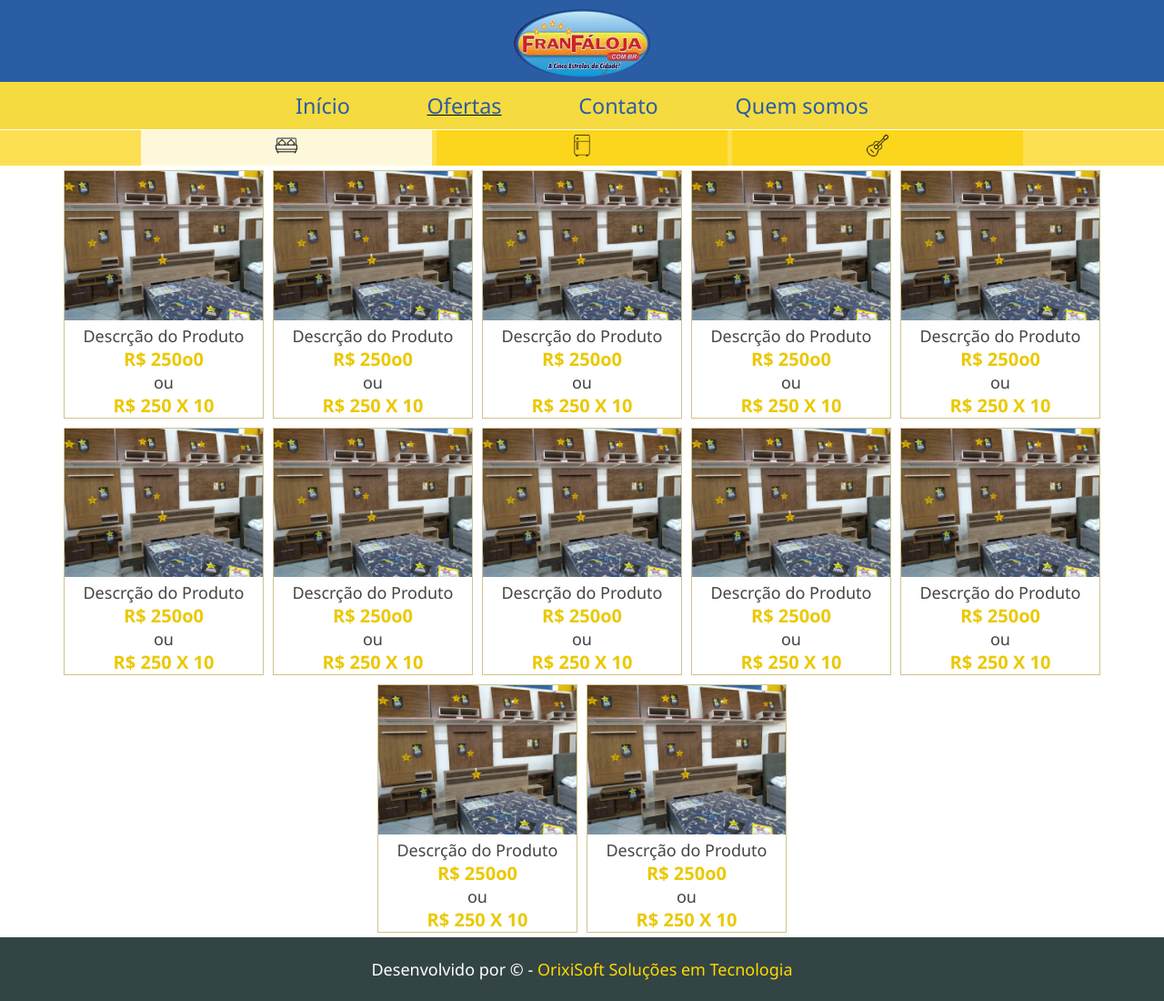
After one commit to QuevemCosta/franfaloja, a PHP site: page /paginas/ofertas.php in a window 1280 px wide. The commit adds this page. Shown: the whole page at 91% size. Run offline with PHP 8.4, Linux system fonts and the light colour scheme.

Commit message:
Criando nvas paginas

```diff
--- a/css/containner-produtos.css
+++ b/css/containner-produtos.css
@@ -37,13 +37,11 @@
 .containner-produtos nav ul li button:hover{
     background-color: rgba(255, 255, 255, 0.788);
     color: #2A5DA4;
-    border-bottom-right-radius: 10px;
 }
 
 .containner-produtos nav ul li .btn-ativo{
     background-color: rgba(255, 255, 255, 0.788);
     color: #2A5DA4;
-    border-bottom-right-radius: 10px;
 }
 .disabled{
     display: none;
@@ -63,11 +61,26 @@
 }
 .containner-produtos section .grup-produtos .produto-click{
     max-width: 220px;
-    border: 1px solid #f6db40;
+    border: 1px solid #cec48d;
     margin:5px;
+    text-align:center;
+    color: #444;
+
+}
+.containner-produtos section .grup-produtos .produto-click h2{
+    font-size: 18px;
+    font-weight: 400;
 }
 .containner-produtos section .grup-produtos .produto-click img{
  width: 100%;
+}
+.containner-produtos section .grup-produtos .produto-click span{
+    font-size: 20px;
+    font-weight: 600;
+    color: #ebc802;
+}
+.containner-produtos section .grup-produtos .produto-click .av{
+    color: #2A5DA4;
 }
 @media screen and (max-width:700px){
 
--- a/css/menu-descktop.css
+++ b/css/menu-descktop.css
@@ -2,6 +2,7 @@
     width: 100%;
     background: #F6DB40;
     text-align: center;
+    border-bottom: 1px solid #fff;
 }
 #menu-descktop nav ul li{
     display: inline-block;
--- /dev/null
+++ b/paginas/ofertas.php
@@ -0,0 +1,223 @@
+<!DOCTYPE html>
+<html lang="pt-br">
+<head>
+    <meta charset="UTF-8">
+    <meta name="viewport" content="width=device-width, initial-scale=1.0">
+    <meta http-equiv="X-UA-Compatible" content="ie=edge">
+
+    <link rel="stylesheet" href="../css/reset.css">
+    <link rel="stylesheet" href="../css/topo.css">
+    <link rel="stylesheet" href="../css/menu-descktop.css">
+    <link rel="stylesheet" href="../css/main.css">
+    <link rel="stylesheet" href="../css/carrocel.css">
+    <link rel="stylesheet" href="../css/containner-produtos.css">
+    <link rel="stylesheet" href="../css/footer.css">
+
+
+    <title>Franfaloja:HOME</title>
+</head>
+<body>
+    <header>
+        <h1>Franfaloja Oriximiná</h1>
+        <div id="logo">
+            <a href=""><img src="../icons/logo.png" alt="Franfaloja Oriximiná"></a>
+        </div>
+        <div class="grup-btn-menu">
+            <button type="menu" id="abre-menu">Menu</button>
+            <button type="button" id="fecha-menu">x</button>
+        </div>
+
+    </header>
+    <div id="menu-descktop">
+        <nav>
+            <ul>
+                <li ><a href="../index.html">Início</a></li>
+                <li class="ativo"><a href="">Ofertas</a></li>
+                <li><a href="contato.html">Contato</a></li>
+                <li><a href="quem-somos.html">Quem somos</a></li>
+            </ul>
+        </nav>
+    </div>
+    <div id="menu-mobo">
+        <nav>
+            <ul>
+                <li ><a href="../index.html">Início</a></li>
+                <li class="ativo"><a href="">Ofertas</a></li>
+                <li><a href="contato.html">Contato</a></li>
+                <li><a href="quem-somos.html">Quem somos</a></li>
+            </ul>
+        </nav>
+    </div>
+    <main>
+        <section class="containner-produtos">
+            <nav>
+                <ul>
+                    <li title="Cama Mesa e banho" >
+                        <button onclick="paginacao('cama-mesa','btn-cama-banho')"  class="btn-ativo"  id="btn-cama-banho">
+                            <img src="../icons/cama.png" alt="">
+                        </button>
+                    </li>
+                    <li title="Eletrodomesticos">
+                        <button onclick="paginacao('eletro','btn-eletro')" id="btn-eletro" >
+                              <img src="../icons/eletro.png" alt="">
+                         </button>
+                    </li>
+                    <li title="Instrumentos musicais">
+                        <button onclick="paginacao('musica','btn-musica')"  id="btn-musica">
+                            <img src="../icons/music.png" alt="">
+                        </button>
+                </li>
+                </ul>
+            </nav>
+
+            <section id="cama-mesa">
+                <div class="grup-produtos">
+
+                <!------------------------>
+                <div class="produto-click">
+                        <img src="../img/moveis/movel-2.jpg"  alt="">
+                        <h2>Descrção do Produto</h2>
+
+                        <span>R$ 250o0</span>
+                        <p>ou</p>
+                        <span>R$ 250 X 10</span>
+                    </div>
+
+                    <!------------------------>
+                    <!------------------------>
+                    <div class="produto-click">
+                        <img src="../img/moveis/movel-2.jpg"  alt="">
+                        <h2>Descrção do Produto</h2>
+
+                        <span>R$ 250o0</span>
+                        <p>ou</p>
+                        <span>R$ 250 X 10</span>
+                    </div>
+
+                    <!------------------------>
+                    <!------------------------>
+                    <div class="produto-click">
+                        <img src="../img/moveis/movel-2.jpg"  alt="">
+                        <h2>Descrção do Produto</h2>
+
+                        <span>R$ 250o0</span>
+                        <p>ou</p>
+                        <span>R$ 250 X 10</span>
+                    </div>
+
+                    <!------------------------>
+                    <!------------------------>
+                    <div class="produto-click">
+                        <img src="../img/moveis/movel-2.jpg"  alt="">
+                        <h2>Descrção do Produto</h2>
+
+                        <span>R$ 250o0</span>
+                        <p>ou</p>
+                        <span>R$ 250 X 10</span>
+                    </div>
+
+                    <!------------------------>
+                    <!------------------------>
+                    <div class="produto-click">
+                        <img src="../img/moveis/movel-2.jpg"  alt="">
+                        <h2>Descrção do Produto</h2>
+
+                        <span>R$ 250o0</span>
+                        <p>ou</p>
+                        <span>R$ 250 X 10</span>
+                    </div>
+
+                    <!------------------------>
+                    <!------------------------>
+                    <div class="produto-click">
+                        <img src="../img/moveis/movel-2.jpg"  alt="">
+                        <h2>Descrção do Produto</h2>
+
+                        <span>R$ 250o0</span>
+                        <p>ou</p>
+                        <span>R$ 250 X 10</span>
+                    </div>
+
+                    <!------------------------>
+                    <!------------------------>
+                    <div class="produto-click">
+                        <img src="../img/moveis/movel-2.jpg"  alt="">
+                        <h2>Descrção do Produto</h2>
+
+                        <span>R$ 250o0</span>
+                        <p>ou</p>
+                        <span>R$ 250 X 10</span>
+                    </div>
+
+                    <!------------------------>
+                    <!------------------------>
+                    <div class="produto-click">
+                        <img src="../img/moveis/movel-2.jpg"  alt="">
+                        <h2>Descrção do Produto</h2>
+
+                        <span>R$ 250o0</span>
+                        <p>ou</p>
+                        <span>R$ 250 X 10</span>
+                    </div>
+
+                    <!------------------------>
+
+                    <div class="produto-click">
+                        <img src="../img/moveis/movel-2.jpg"  alt="">
+                        <h2>Descrção do Produto</h2>
+
+                        <span>R$ 250o0</span>
+                        <p>ou</p>
+                        <span>R$ 250 X 10</span>
+                    </div>
+
+                    <!------------------------>
+                    <div class="produto-click">
+                        <img src="../img/moveis/movel-2.jpg"  alt="">
+                        <h2>Descrção do Produto</h2>
+
+                        <span>R$ 250o0</span>
+                        <p>ou</p>
+                        <span>R$ 250 X 10</span>
+                    </div>
+
+                    <!------------------------>
+                    <div class="produto-click">
+                        <img src="../img/moveis/movel-2.jpg"  alt="">
+                        <h2>Descrção do Produto</h2>
+
+                        <span>R$ 250o0</span>
+                        <p>ou</p>
+                        <span>R$ 250 X 10</span>
+                    </div>
+
+                    <!------------------------>
+                    <div class="produto-click">
+                        <img src="../img/moveis/movel-2.jpg"  alt="">
+                        <h2>Descrção do Produto</h2>
+
+                        <span>R$ 250o0</span>
+                        <p>ou</p>
+                        <span>R$ 250 X 10</span>
+                    </div>
+
+                    <!------------------------>
+                </div>
+
+            </section>
+            <section  class="disabled" id="musica">
+                <h2>Instrumentos Musicais</h2>
+            </section>
+            <section class="disabled" id="eletro">
+                <h2>Eletro</h2>
+            </section>
+        </section>
+    </main>
+    <footer>
+        <p>Desenvolvido por &copy - <a href="">OrixiSoft Soluções em Tecnologia</a></p>
+    </footer>
+    <!--Javascriip-->
+    <script src="../js/btn-menu.js"></script>
+    <script src="../js/paginacao.js"></script>
+</body>
+</html>
```
Also changed, not shown: bg/License free.txt (added, +45 -0 lines), bg/License premium.txt (added, +30 -0 lines), css/contato.css (added, +10 -0 lines), css/quem-somos.css (added, +15 -0 lines), index.html (+42 -27 lines), paginas/contato.html (added, +66 -0 lines), paginas/quem-somos.html (added, +76 -0 lines), 1 other file.
